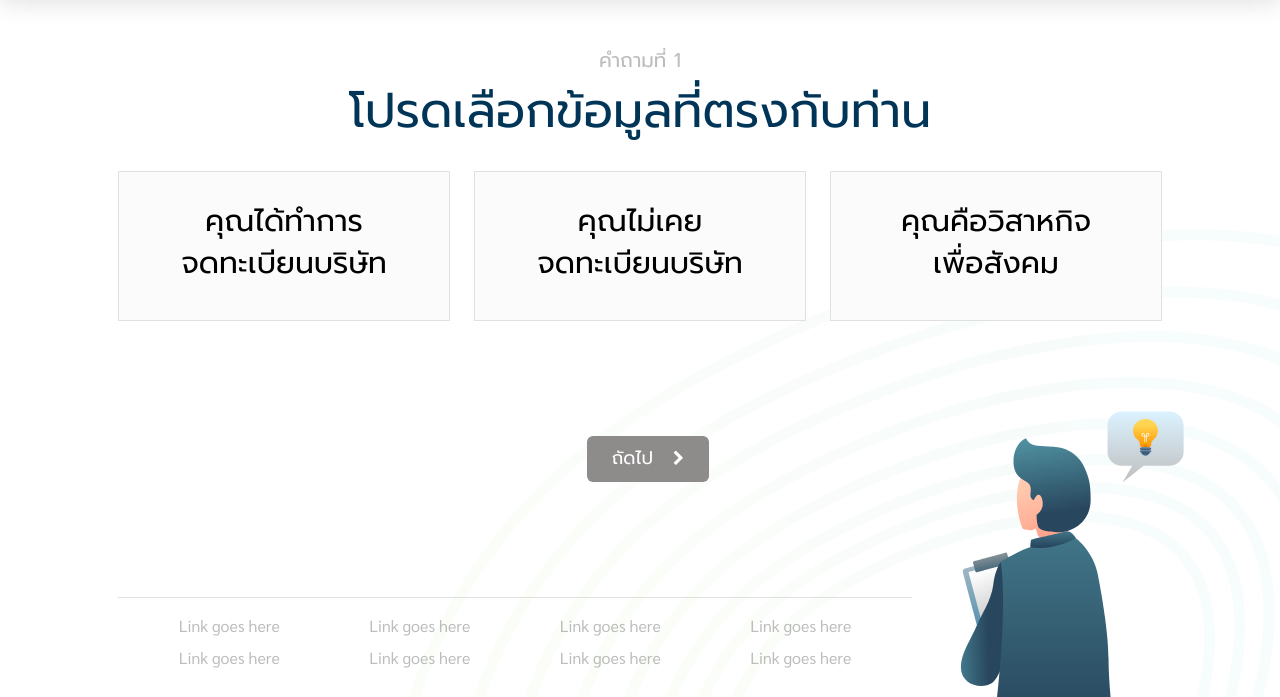
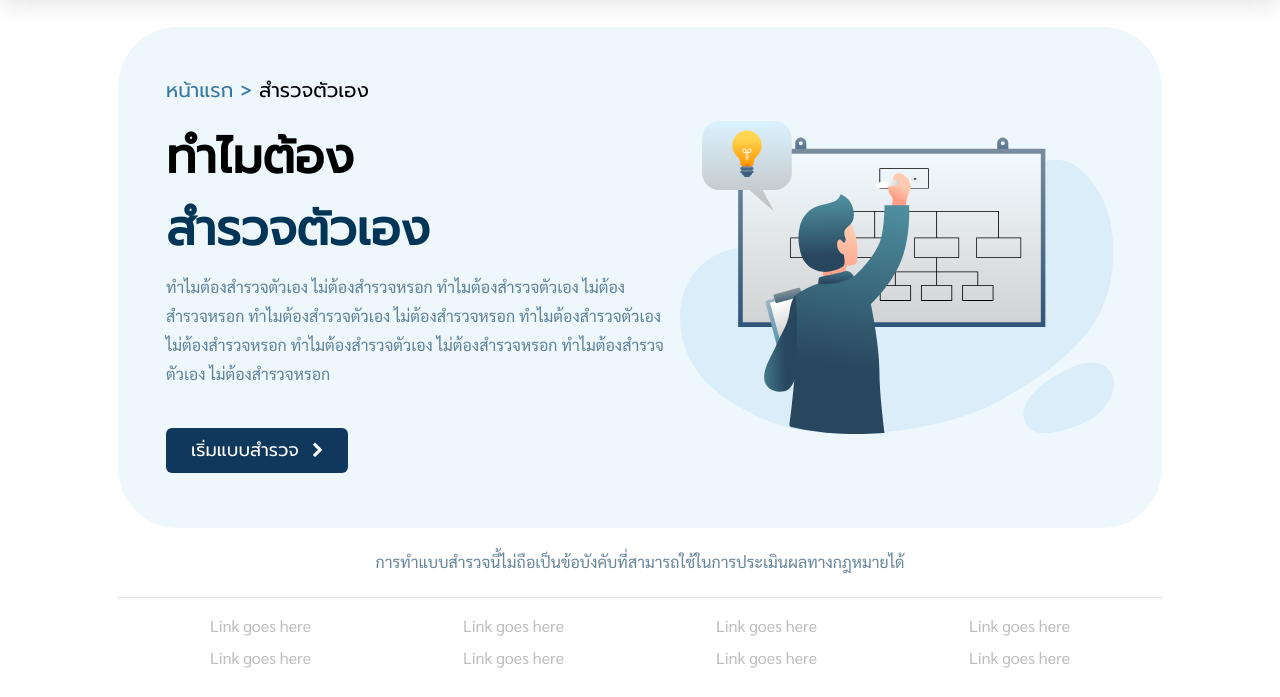
Before and after one commit to 3bugs/SEC, a website: page survey.html in a window 1280 px wide. Shown: the part 103-800 px from the top of the page. Drawn offline with nearby package versions, Linux system fonts and the light colour scheme.

Commit message:
แสดงผลลัพธ์แบบสำรวจ

```diff
--- a/css/survey.css
+++ b/css/survey.css
@@ -1,6 +1,6 @@
 html, body {
   height: 100%;
-  min-height: 740px;
+  min-height: 780px;
 }
 
 body {
@@ -15,7 +15,6 @@ h1 {
   font-weight: normal;
   font-size: 3rem;
   line-height: 1.5em;
-  text-align: center;
   color: #003558;
 }
 
@@ -35,7 +34,6 @@ h3 {
   font-weight: 300;
   font-size: 1.25rem;
   line-height: 1.5em;
-  text-align: center;
 }
 
 button {
@@ -113,6 +111,7 @@ button:disabled {
   height: 100px;
   border-top: 1px solid #E0E0E0;
   margin-right: 250px;
+  margin-right: 0;
 }
 
 .survey-footer a {
@@ -124,9 +123,42 @@ button:disabled {
   color: #BDBDBD;
 }
 
+.disclaim {
+  font-family: Sarabun;
+  font-style: normal;
+  font-weight: normal;
+  font-size: 16px;
+  line-height: 180%;
+  color: #003558;
+  mix-blend-mode: normal;
+  opacity: 0.6;
+}
+
 .survey-form-container {
   display: flex;
   flex: 1;
+  border: 0px solid red;
+}
+
+.survey-begin, .survey-end {
+  display: flex;
+  flex: 1;
+  flex-direction: column;
+  align-items: center;
+  margin-top: 0.4rem;
+  border: 0px solid blue;
+}
+
+.survey-begin-content, .survey-end-content {
+  display: flex;
+  flex: 1;
+  background: #EEF7FC;
+  border-radius: 60px;
+}
+
+.survey-end-content {
+  width: 100%;
+  max-width: 554px;
 }
 
 .survey-form {
--- a/survey.html
+++ b/survey.html
@@ -52,7 +52,7 @@
   </div>
 </div>
 
-<div id="app" class="main-container pl-5 pr-5">
+<div id="app" class="main-container pl-5 pr-5 pt-4">
   <!--<div class="step-container mt-5">
     <div class="step-text">
       <h3 class="color-active">< กลับไปก่อนหน้า</h3>
@@ -68,32 +68,59 @@
   </div>-->
 
   <div class="survey-form-container">
-    <survey-form></survey-form>
+    <div class="survey-begin">
+      <div class="survey-begin-content">
+        <div class="pt-5 pl-5 mb-3" style="display: flex; flex: 1; flex-direction: column; justify-content: space-between">
+          <div style="display: flex; flex-direction: column">
+            <h3><span style="color: #3877A0">หน้าแรก > </span><span style="color: black">สำรวจตัวเอง</span></h3>
+            <h1 class="mt-3" style="font-weight: 700; line-height: 1.5em;">
+              <span style="color: black">ทำไมต้อง</span><br>
+              <span style="color: #003558">สำรวจตัวเอง</span>
+            </h1>
+            <div class="disclaim mt-2">ทำไมต้องสำรวจตัวเอง ไม่ต้องสำรวจหรอก ทำไมต้องสำรวจตัวเอง ไม่ต้องสำรวจหรอก ทำไมต้องสำรวจตัวเอง ไม่ต้องสำรวจหรอก ทำไมต้องสำรวจตัวเอง ไม่ต้องสำรวจหรอก
+              ทำไมต้องสำรวจตัวเอง ไม่ต้องสำรวจหรอก ทำไมต้องสำรวจตัวเอง ไม่ต้องสำรวจหรอก
+            </div>
+          </div>
+          <div style="display: flex; flex: 1; align-items: center;">
+            <button v-on:click="handleClickStartSurvey">
+              <h5>เริ่มแบบสำรวจ&nbsp;&nbsp;<i class="fa fa-chevron-right"></i></h5>
+            </button>
+          </div>
+        </div>
+        <div style="display: flex; flex: 1; justify-content: center; align-items: center">
+          <img src="img/survey_start.svg" class="pt-5 pb-5 pl-3 pr-5" style="width: 100%">
+        </div>
+      </div>
+      <div class="disclaim mt-3 mb-3 pt-1 pb-1" style="align-self: center">การทำแบบสำรวจนี้ไม่ถือเป็นข้อบังคับที่สามารถใช้ในการประเมินผลทางกฎหมายได้</div>
     </div>
 
-  <!--<div id="form1" class="survey-form">
-    <h3 class="color-inactive mt-5">คำถามที่ 1</h3>
-    <h1>โปรดเลือกข้อมูลที่ตรงกับท่าน</h1>
-    <ul class="survey-options mt-4">
-      <li class="on mr-4">
-        <h2>คุณได้ทำการ<br>จดทะเบียนบริษัท</h2>
-        <div class="survey-option-badge">
-          <i class="fa fa-check" style="color: white"></i>
+    <survey-form :on-end-survey="handleEndSurvey"></survey-form>
+
+    <div class="survey-end" style="display: none">
+      <div class="survey-end-content">
+        <div class="pt-4" style="display: flex; flex: 1; flex-direction: column; justify-content: space-between; align-items: center">
+          <img src="img/survey_start.svg" class="mt-2" style="width: 40%">
+
+          <div style="display: flex; flex-direction: column; align-items: center">
+            <h2 class="mt-3" style="font-weight: bold; line-height: 1.5em; color: #003558">{{resultText}}</h2>
+            <div class="disclaim mt-2 ml-5 mr-5 text-center">ผลลัพธ์ ผลลัพธ์ ผลลัพธ์ ผลลัพธ์ ผลลัพธ์ ผลลัพธ์ ผลลัพธ์ ผลลัพธ์ ผลลัพธ์ ผลลัพธ์ ผลลัพธ์ ผลลัพธ์ ผลลัพธ์ ผลลัพธ์ ผลลัพธ์ ผลลัพธ์ ผลลัพธ์
+              ผลลัพธ์ ผลลัพธ์ ผลลัพธ์ ผลลัพธ์ ผลลัพธ์
             </div>
-      </li>
-      <li class="mr-4">
-        <h2>คุณไม่เคย<br>จดทะเบียนบริษัท</h2>
-      </li>
-      <li>
-        <h2>คุณคือวิสาหกิจ<br>เพื่อสังคม</h2>
-      </li>
-    </ul>
-    <div class="button-container">
-      <button style="z-index: 1000" onclick="handleClickNext()">
-        <h5>ต่อไป&nbsp;&nbsp;<i class="fa fa-chevron-right"></i></h5>
+          </div>
+          <div style="display: flex; flex: 1; align-items: center;">
+            <button v-on:click="handleClickShare" style="background-color: #8DC63F">
+              <h5>แชร์&nbsp;&nbsp;<i class="fa fa-share-alt"></i></h5>
+            </button>
+            <div class="mr-2"></div>
+            <button v-on:click="handleClickSurveyAgain">
+              <h5>ลองอีกครั้ง&nbsp;&nbsp;<i class="fa fa-chevron-right"></i></h5>
             </button>
           </div>
-  </div>-->
+        </div>
+      </div>
+      <div class="disclaim mt-3 mb-3 pt-1 pb-1" style="align-self: center">การทำแบบสำรวจนี้ไม่ถือเป็นข้อบังคับที่สามารถใช้ในการประเมินผลทางกฎหมายได้</div>
+    </div>
+  </div>
 
   <div class="survey-footer p-3 color-inactive text-center">
     <div class="container">
@@ -111,20 +138,16 @@
       </div>
     </div>
   </div>
-</div>
 
+  <div style="display: none">
     <div class="decoration-image" style="z-index: 997">
       <img src="img/curve.svg">
     </div>
     <div class="decoration-image" style="z-index: 999">
       <img src="img/man.svg" width="75%" height="75%">
     </div>
-
-<!--footer-->
-<!--<div style="margin: 30px 50px; text-align: center">
-  <p style="font-family: Sarabun; font-size: 18px">FOOTER<br>FOOTER<br>FOOTER<br>FOOTER<br>FOOTER<br>FOOTER<br>FOOTER<br>FOOTER<br>FOOTER<br>FOOTER<br>FOOTER<br>FOOTER<br>
-  </p>
-</div>-->
+  </div>
+</div>
 
 <script src="js/vendor/modernizr-3.8.0.min.js"></script>
 <script src="https://code.jquery.com/jquery-3.5.1.min.js" integrity="sha256-9/aliU8dGd2tb6OSsuzixeV4y/faTqgFtohetphbbj0=" crossorigin="anonymous"></script>
@@ -227,10 +250,10 @@
       <div
         :id="'survey-form'"
         class="survey-form"
-        :style="'display: flex'"
+        :style="'display: none'"
       >
-        <h3 class="color-inactive mt-5">คำถามที่ {{ (questionHistoryList.length + 1).toString() }}</h3>
-        <h1>{{ currentQuestion.questionText }}</h1>
+      <h3 class="color-inactive mt-3 text-center">คำถามที่ {{ (questionHistoryList.length + 1).toString() }}</h3>
+      <h1 class="text-center">{{ currentQuestion.questionText }}</h1>
       <ul class="survey-options mt-4">
         <div class="empty" v-if="currentQuestion.choiceList.length === 2"></div>
         <li
@@ -267,6 +290,9 @@
       </div>
       </div>
     `,
+    props: {
+      onEndSurvey: Function,
+    },
     data: function () {
       return {
         questionList,
@@ -306,7 +332,11 @@
           alert('กรุณาเลือกคำตอบ');
           return;
         } else if (selectedChoice.nextQuestion === -1) {
-          alert('จบ flow, หน้าผลลัพธ์ยังทำไม่เสร็จ - coming soon :D');
+          //alert('จบ flow, หน้าผลลัพธ์ยังทำไม่เสร็จ - coming soon :D');
+
+          if (this.onEndSurvey != null) {
+            this.onEndSurvey(selectedChoice.text);
+          }
           return;
         }
 
@@ -330,7 +360,33 @@
     el: '#app',
     data: {
       message: 'Vue.js is working!',
+      resultText: '',
     },
+    methods: {
+      handleClickStartSurvey() {
+        const surveyBegin = $('.survey-begin');
+        const surveyForm = $('#survey-form');
+        surveyBegin.fadeOut(300, () => {
+          surveyForm.fadeIn(300, () => {
+          });
+        });
+      },
+      handleClickSurveyAgain() {
+        alert('Try again tomorrow ;)');
+      },
+      handleClickShare() {
+        alert('ไม่สามารถแชร์ได้ เนื่องจากฝนตก น้ำท่วม โซเชียลล่ม\n...\nจริงๆ คือยังไม่ได้ทำ ;)');
+      },
+      handleEndSurvey(result) {
+        const surveyEnd = $('.survey-end');
+        const surveyForm = $('#survey-form');
+        surveyForm.fadeOut(300, () => {
+          this.resultText = result;
+          surveyEnd.fadeIn(300, () => {
+          });
+        });
+      }
+    }
   });
 </script>
 
```
Also changed, not shown: img/survey_start.svg (added). Lines whose indentation alone changed are shown as unchanged.
